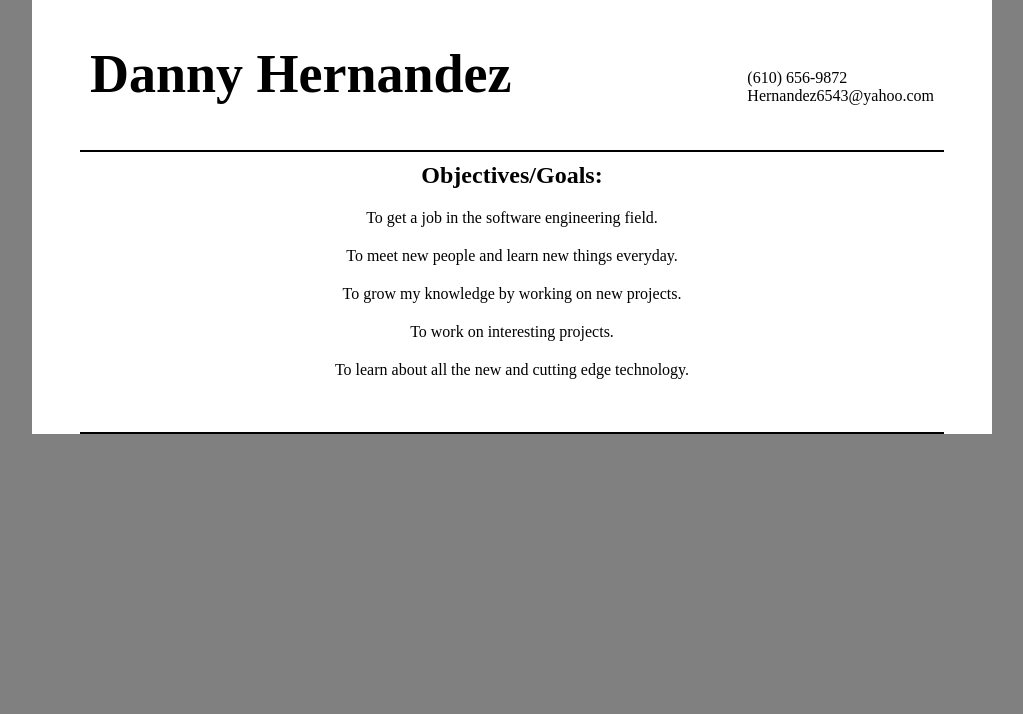
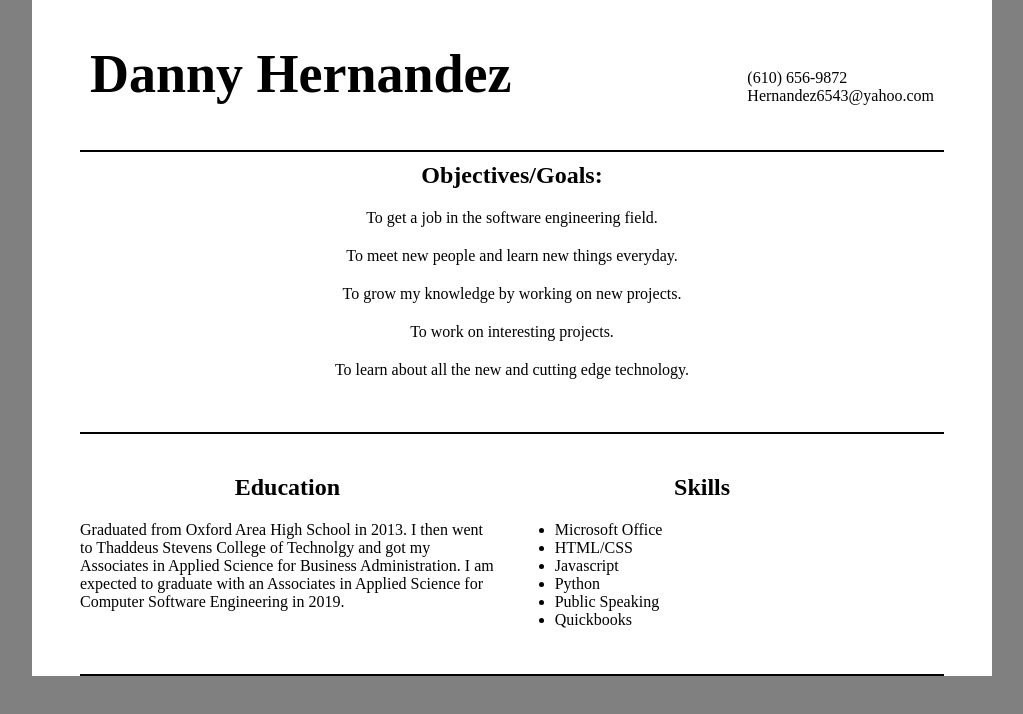
Before and after one commit to DanH27/hernandez-resume, a plain HTML site: page index.html in a window 1280 px wide. Shown: the whole page, without its empty margins (128-1151 px from the left). Drawn offline with Linux system fonts and the light colour scheme.

Commit message:
Finished education and skills section.

```diff
--- a/index.html
+++ b/index.html
@@ -25,6 +25,24 @@
         <li class="objective">To learn about all the new and cutting edge technology.</li>
       </ul>
     </section>
+
+    <section class="education-skills">
+      <div class="education">
+        <h2 class="education-header">Education</h2>
+        <p>Graduated from Oxford Area High School in 2013. I then went to Thaddeus Stevens College of Technolgy and got my Associates in Applied Science for Business Administration. I am expected to graduate with an Associates in Applied Science for Computer Software Engineering in 2019.</p>
+      </div>
+      <div class="skills">
+        <h2 class="education-header">Skills</h2>
+        <ul class="skills-list">
+          <li>Microsoft Office</li>
+          <li>HTML/CSS</li>
+          <li>Javascript</li>
+          <li>Python</li>
+          <li>Public Speaking</li>
+          <li>Quickbooks</li>
+        </ul>
+      </div>
+    </section>
   </div>
 </body>
 </html>
--- a/style.css
+++ b/style.css
@@ -50,3 +50,26 @@ header {
   text-align: center;
   padding: 10px;
 }
+/* Education/Skills */
+.education-skills {
+  width: 90%;
+  height: 240px;
+  border-bottom: 2px solid black;
+  margin: 0 auto;
+}
+.education {
+  float: left;
+  width: 48%;
+}
+.education-header {
+  text-align: center;
+  padding-top: 40px;
+  padding-bottom: 20px;
+}
+.skills {
+  float: left;
+  width: 48%;
+}
+.skills-list {
+  padding-left: 60px;
+}
```
